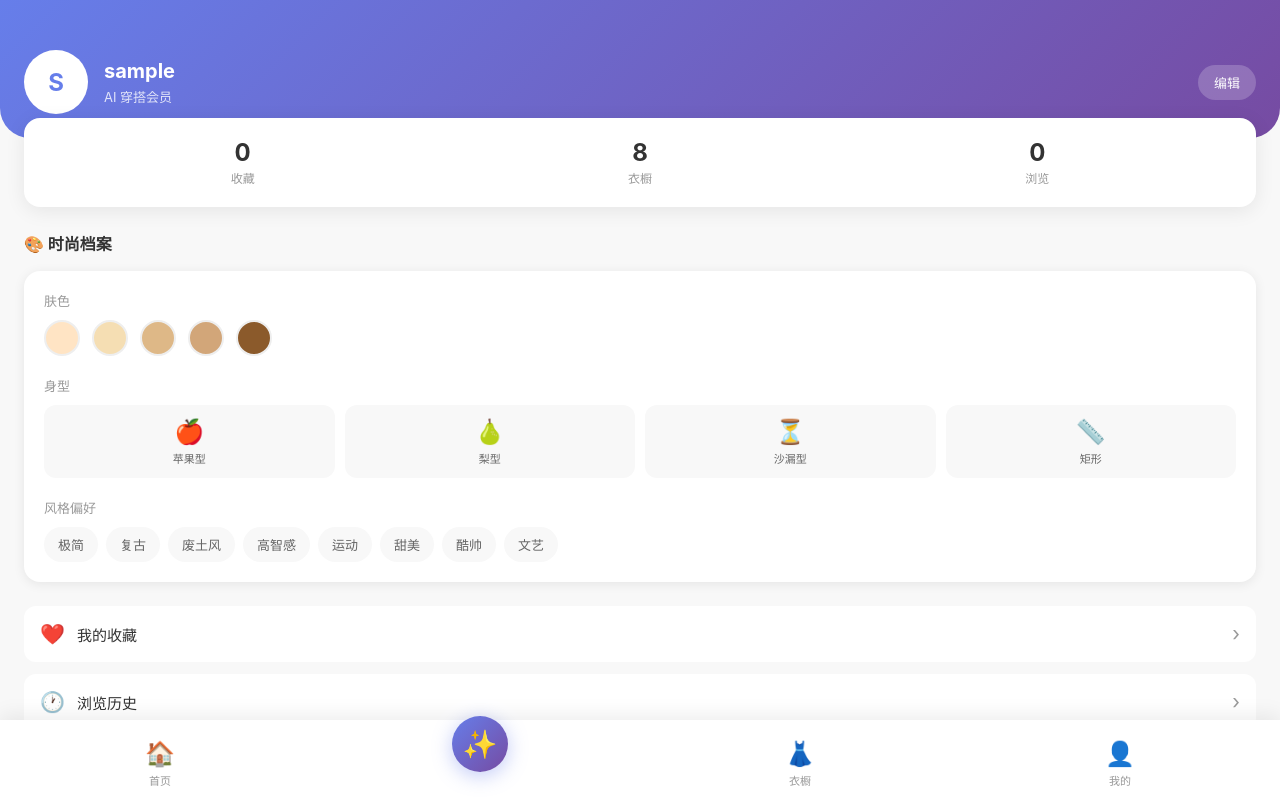
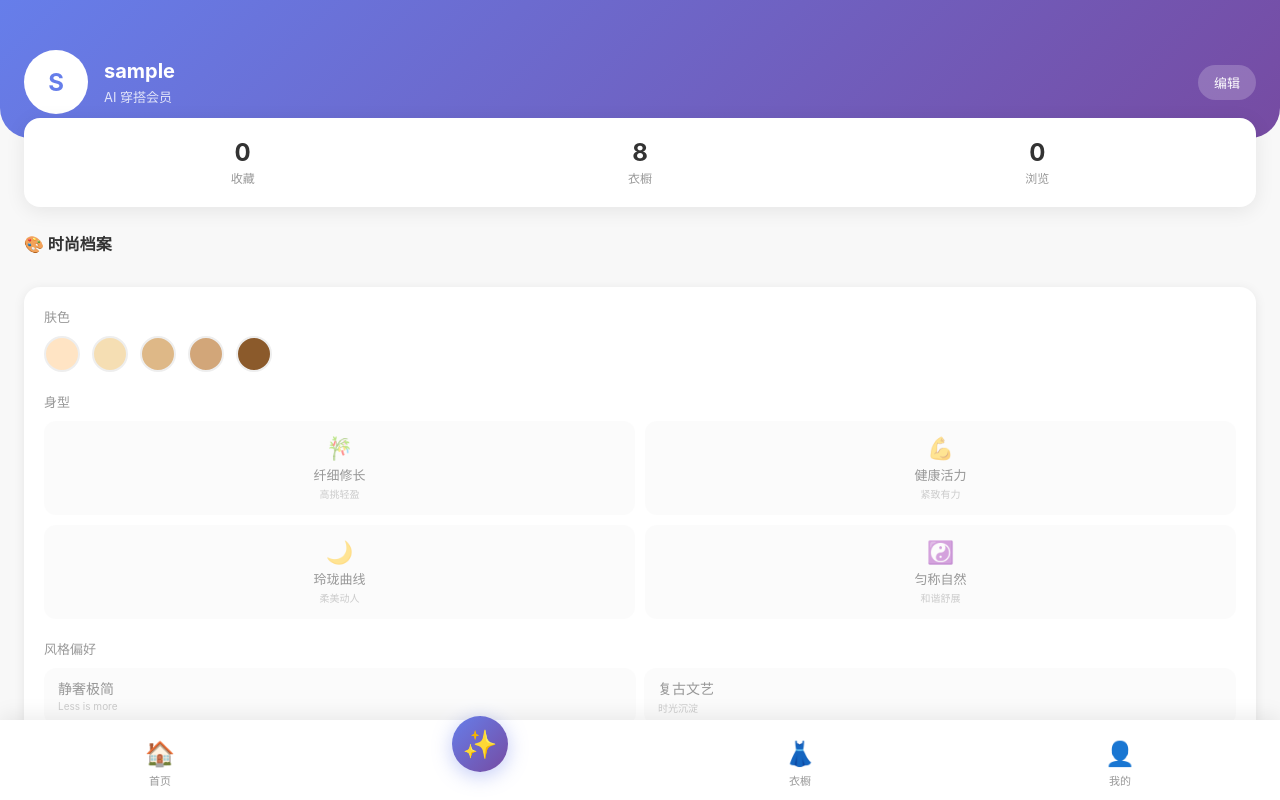
Before and after one commit to Hotpotfishsummer/db-homework-2026, a Vue app in the folder frontend/: page /profile in a window 1280 px wide. Shown: the top 800 px of the page. Built offline with nearby package versions, Linux system fonts and the light colour scheme; no server answers; sample sign-in values are in the browser's storage.

Commit message:
feat: 添加上传头像功能，优化profile界面

```diff
--- a/frontend/src/services/index.js
+++ b/frontend/src/services/index.js
@@ -4,3 +4,4 @@
 
 export * from './api'
 export * from './outfit'
+export * from './user'
--- /dev/null
+++ b/frontend/src/services/user.js
@@ -0,0 +1,107 @@
+/**
+ * 用户相关 Service
+ * 模拟网络请求，支持随时切换真实后端
+ */
+
+// 允许的图片格式
+const ALLOWED_TYPES = ['image/jpeg', 'image/png', 'image/jpg']
+// 最大文件大小 2MB
+const MAX_SIZE = 2 * 1024 * 1024
+
+/**
+ * 上传头像
+ * @param {File} file - 图片文件
+ * @returns {Promise<{code: number, data: {url: string}, msg: string}>}
+ */
+export const uploadAvatar = (file) => {
+  return new Promise((resolve, reject) => {
+    // 1. 前端校验
+    if (!ALLOWED_TYPES.includes(file.type)) {
+      reject({ code: 400, msg: '只支持 JPG/PNG 格式' })
+      return
+    }
+
+    if (file.size > MAX_SIZE) {
+      reject({ code: 400, msg: '图片大小不能超过 2MB' })
+      return
+    }
+
+    // 2. 模拟网络延迟 1.5s
+    setTimeout(() => {
+      // 模拟 5% 概率上传失败
+      if (Math.random() < 0.05) {
+        reject({ code: 500, msg: '网络拥堵，请重试' })
+        return
+      }
+
+      // 3. 读取文件为 Base64
+      const reader = new FileReader()
+      reader.onload = (e) => {
+        resolve({
+          code: 200,
+          data: { url: e.target.result },
+          msg: '上传成功'
+        })
+      }
+      reader.onerror = () => {
+        reject({ code: 500, msg: '文件读取失败' })
+      }
+      reader.readAsDataURL(file)
+    }, 1500)
+  })
+}
+
+/**
+ * 压缩图片
+ * @param {File} file - 原文件
+ * @param {number} quality - 质量 0-1
+ * @returns {Promise<string>} Base64
+ */
+export const compressImage = (file, quality = 0.8) => {
+  return new Promise((resolve, reject) => {
+    const img = new Image()
+    img.onload = () => {
+      const canvas = document.createElement('canvas')
+      const ctx = canvas.getContext('2d')
+
+      // 限制最大尺寸 200x200
+      const maxSize = 200
+      let { width, height } = img
+      if (width > maxSize || height > maxSize) {
+        if (width > height) {
+          height = (height / width) * maxSize
+          width = maxSize
+        } else {
+          width = (width / height) * maxSize
+          height = maxSize
+        }
+      }
+
+      canvas.width = width
+      canvas.height = height
+      ctx.drawImage(img, 0, 0, width, height)
+
+      resolve(canvas.toDataURL('image/jpeg', quality))
+    }
+    img.onerror = reject
+    img.src = URL.createObjectURL(file)
+  })
+}
+
+/**
+ * 验证图片
+ * @param {File} file
+ * @returns {{valid: boolean, error?: string}}
+ */
+export const validateImage = (file) => {
+  if (!file) {
+    return { valid: false, error: '请选择图片' }
+  }
+  if (!ALLOWED_TYPES.includes(file.type)) {
+    return { valid: false, error: '只支持 JPG/PNG 格式' }
+  }
+  if (file.size > MAX_SIZE) {
+    return { valid: false, error: '图片大小不能超过 2MB' }
+  }
+  return { valid: true }
+}
--- a/frontend/src/stores/user.js
+++ b/frontend/src/stores/user.js
@@ -1,4 +1,5 @@
 import { defineStore } from 'pinia'
+import { uploadAvatar } from '../services/user'
 
 export const useUserStore = defineStore('user', {
   state: () => ({
@@ -22,6 +23,28 @@ export const useUserStore = defineStore('user', {
   actions: {
     updateProfile(data) {
       this.profile = { ...this.profile, ...data }
+      this.persistProfile()
+    },
+
+    async updateAvatar(file) {
+      const res = await uploadAvatar(file)
+      if (res.code === 200) {
+        this.profile.avatar = res.data.url
+        this.persistProfile()
+        return res
+      }
+      throw new Error(res.msg)
+    },
+
+    persistProfile() {
+      localStorage.setItem('user_profile', JSON.stringify(this.profile))
+    },
+
+    loadProfile() {
+      const saved = localStorage.getItem('user_profile')
+      if (saved) {
+        this.profile = { ...this.profile, ...JSON.parse(saved) }
+      }
     },
 
     likeOutfit(outfit) {
--- a/frontend/src/views/ProfileView.vue
+++ b/frontend/src/views/ProfileView.vue
@@ -2,12 +2,18 @@
   <div class="profile-container">
     <div class="profile-header">
       <div class="avatar-section">
-        <div class="avatar">
-          {{ authStore.user?.username?.charAt(0)?.toUpperCase() || 'U' }}
+        <div class="avatar" @click="triggerAvatarUpload">
+          <img v-if="previewUrl || userStore.profile.avatar" :src="previewUrl || userStore.profile.avatar" alt="avatar" />
+          <span v-else>{{ authStore.user?.username?.charAt(0)?.toUpperCase() || 'U' }}</span>
+          <div v-if="uploading" class="avatar-overlay">
+            <div class="spinner"></div>
+          </div>
         </div>
+        <input ref="fileInput" type="file" accept="image/jpeg,image/png" hidden @change="onFileChange" />
         <div class="user-info">
           <h2>{{ authStore.user?.username || '用户' }}</h2>
           <p>AI 穿搭会员</p>
+          <p v-if="uploadError" class="upload-error">{{ uploadError }}</p>
         </div>
       </div>
       <button class="btn-edit" @click="editMode = !editMode">
@@ -31,9 +37,17 @@
     </div>
 
     <div class="style-profile-section">
-      <h3>🎨 时尚档案</h3>
+      <div class="section-header">
+        <h3>🎨 时尚档案</h3>
+        <span v-if="!editMode && hasCompleteProfile" class="save-hint">已保存</span>
+      </div>
 
-      <div class="profile-card">
+      <div class="profile-card" :class="{ editing: editMode }">
+        <!-- 编辑模式下显示提示 -->
+        <div v-if="editMode" class="edit-tip">
+          <span>✨ 点击选择，点击取消</span>
+        </div>
+
         <div class="profile-item">
           <label>肤色</label>
           <div class="color-options">
@@ -43,7 +57,7 @@
               class="color-chip"
               :class="{ active: userStore.profile.skinTone === tone.id }"
               :style="{ background: tone.color }"
-              @click="selectSkinTone(tone.id)"
+              @click="editMode && selectSkinTone(tone.id)"
             >
               <span v-if="userStore.profile.skinTone === tone.id">✓</span>
             </div>
@@ -57,11 +71,12 @@
               v-for="body in bodyTypes"
               :key="body.id"
               class="body-option"
-              :class="{ active: userStore.profile.bodyType === body.id }"
-              @click="selectBodyType(body.id)"
+              :class="{ active: userStore.profile.bodyType === body.id, disabled: !editMode }"
+              @click="editMode && selectBodyType(body.id)"
             >
               <span class="body-icon">{{ body.icon }}</span>
-              <span>{{ body.name }}</span>
+              <span class="body-name">{{ body.name }}</span>
+              <span class="body-desc">{{ body.desc }}</span>
             </div>
           </div>
         </div>
@@ -71,12 +86,13 @@
           <div class="style-tags">
             <div
               v-for="style in styleOptions"
-              :key="style"
+              :key="style.id"
               class="style-tag"
-              :class="{ active: userStore.profile.styles.includes(style) }"
-              @click="toggleStyle(style)"
+              :class="{ active: userStore.profile.styles.includes(style.id), disabled: !editMode }"
+              @click="editMode && toggleStyle(style.id)"
             >
-              {{ style }}
+              <span class="style-name">{{ style.label }}</span>
+              <span class="style-desc">{{ style.desc }}</span>
             </div>
           </div>
         </div>
@@ -110,13 +126,14 @@
 </template>
 
 <script setup>
-import { ref, onMounted } from 'vue'
+import { ref, computed, onMounted } from 'vue'
 import { useRouter } from 'vue-router'
 import { useAuthStore } from '../stores/auth'
 import { useUserStore } from '../stores/user'
 import { useWardrobeStore } from '../stores/wardrobe'
 import { useThemeStore } from '../stores/theme'
 import { useHaptics } from '../composables/useHaptics'
+import { validateImage } from '../services/user'
 import BottomNav from '../components/BottomNav.vue'
 
 const router = useRouter()
@@ -127,6 +144,14 @@ const themeStore = useThemeStore()
 const { trigger } = useHaptics()
 
 const editMode = ref(false)
+const uploading = ref(false)
+const uploadError = ref('')
+const previewUrl = ref('')
+const fileInput = ref(null)
+
+const hasCompleteProfile = computed(() => {
+  return userStore.profile.skinTone && userStore.profile.bodyType && userStore.profile.styles.length > 0
+})
 
 const skinTones = [
   { id: 'fair', color: '#ffe4c4' },
@@ -137,13 +162,22 @@ const skinTones = [
 ]
 
 const bodyTypes = [
-  { id: 'apple', name: '苹果型', icon: '🍎' },
-  { id: 'pear', name: '梨型', icon: '🍐' },
-  { id: 'hourglass', name: '沙漏型', icon: '⏳' },
-  { id: 'rectangle', name: '矩形', icon: '📏' }
+  { id: 'slim', name: '纤细修长', icon: '🎋', desc: '高挑轻盈' },
+  { id: 'athletic', name: '健康活力', icon: '💪', desc: '紧致有力' },
+  { id: 'curvy', name: '玲珑曲线', icon: '🌙', desc: '柔美动人' },
+  { id: 'balanced', name: '匀称自然', icon: '☯️', desc: '和谐舒展' }
 ]
 
-const styleOptions = ['极简', '复古', '废土风', '高智感', '运动', '甜美', '酷帅', '文艺']
+const styleOptions = [
+  { id: 'minimal', label: '静奢极简', desc: 'Less is more' },
+  { id: 'vintage', label: '复古文艺', desc: '时光沉淀' },
+  { id: 'urban', label: '都市通勤', desc: '利落干练' },
+  { id: 'outdoor', label: '户外机能', desc: '自由探索' },
+  { id: 'intellectual', label: '知识分子', desc: '书卷气息' },
+  { id: 'french', label: '慵懒法式', desc: '松弛优雅' },
+  { id: 'avantgarde', label: '前卫先锋', desc: '突破边界' },
+  { id: 'zen', label: '东方禅意', desc: '内敛雅致' }
+]
 
 onMounted(() => {
   authStore.checkAuth()
@@ -152,7 +186,37 @@ onMounted(() => {
     return
   }
   wardrobeStore.initMockData()
+  userStore.loadProfile()
 })
+
+const triggerAvatarUpload = () => {
+  fileInput.value?.click()
+}
+
+const onFileChange = async (e) => {
+  const file = e.target.files[0]
+  if (!file) return
+
+  // 校验
+  const validation = validateImage(file)
+  if (!validation.valid) {
+    uploadError.value = validation.error
+    return
+  }
+
+  uploadError.value = ''
+  uploading.value = true
+  previewUrl.value = URL.createObjectURL(file)
+
+  try {
+    await userStore.updateAvatar(file)
+    trigger('light')
+  } catch (err) {
+    uploadError.value = err.msg || '上传失败'
+  } finally {
+    uploading.value = false
+  }
+}
 
 const selectSkinTone = (id) => {
   trigger('light')
@@ -231,6 +295,43 @@ const handleLogout = () => {
   font-size: 24px;
   font-weight: bold;
   color: #667eea;
+  overflow: hidden;
+  cursor: pointer;
+  position: relative;
+}
+
+.avatar img {
+  width: 100%;
+  height: 100%;
+  object-fit: cover;
+}
+
+.avatar-overlay {
+  position: absolute;
+  inset: 0;
+  background: rgba(0, 0, 0, 0.5);
+  display: flex;
+  align-items: center;
+  justify-content: center;
+}
+
+.spinner {
+  width: 24px;
+  height: 24px;
+  border: 2px solid #fff;
+  border-top-color: transparent;
+  border-radius: 50%;
+  animation: spin 0.8s linear infinite;
+}
+
+@keyframes spin {
+  to { transform: rotate(360deg); }
+}
+
+.upload-error {
+  color: #ff4d4f;
+  font-size: 11px;
+  margin-top: 2px;
 }
 
 .user-info h2 {
@@ -292,6 +393,50 @@ const handleLogout = () => {
   margin-bottom: 16px;
 }
 
+.section-header {
+  display: flex;
+  justify-content: space-between;
+  align-items: center;
+  margin-bottom: 16px;
+}
+
+.save-hint {
+  font-size: 12px;
+  color: #52c41a;
+  background: rgba(82, 196, 26, 0.1);
+  padding: 4px 10px;
+  border-radius: 10px;
+}
+
+.edit-tip {
+  text-align: center;
+  padding: 8px;
+  margin-bottom: 12px;
+  background: linear-gradient(135deg, rgba(102, 126, 234, 0.1), rgba(118, 75, 162, 0.1));
+  border-radius: 8px;
+  font-size: 12px;
+  color: var(--text-secondary);
+}
+
+.profile-card.editing {
+  border: 2px dashed var(--accent-color);
+}
+
+.color-chip.disabled {
+  opacity: 0.5;
+  cursor: not-allowed;
+}
+
+.body-option.disabled {
+  opacity: 0.5;
+  cursor: not-allowed;
+}
+
+.style-tag.disabled {
+  opacity: 0.5;
+  cursor: not-allowed;
+}
+
 .profile-card {
   background: var(--bg-card);
   border-radius: 16px;
@@ -341,7 +486,7 @@ const handleLogout = () => {
 
 .body-options {
   display: grid;
-  grid-template-columns: repeat(4, 1fr);
+  grid-template-columns: repeat(2, 1fr);
   gap: 10px;
 }
 
@@ -349,8 +494,8 @@ const handleLogout = () => {
   display: flex;
   flex-direction: column;
   align-items: center;
-  gap: 4px;
-  padding: 12px 8px;
+  gap: 2px;
+  padding: 14px 10px;
   background: var(--bg-secondary);
   border-radius: 12px;
   cursor: pointer;
@@ -365,17 +510,25 @@ const handleLogout = () => {
   background: var(--primary-gradient);
 }
 
-.body-option.active span {
+.body-option.active .body-name,
+.body-option.active .body-desc {
   color: white;
 }
 
 .body-icon {
-  font-size: 24px;
+  font-size: 22px;
+  margin-bottom: 2px;
 }
 
-.body-option span:last-child {
-  font-size: 11px;
-  color: var(--text-secondary);
+.body-name {
+  font-size: 13px;
+  font-weight: 500;
+  color: var(--text-primary);
+}
+
+.body-desc {
+  font-size: 10px;
+  color: var(--text-tertiary);
 }
 
 .style-tags {
@@ -385,22 +538,42 @@ const handleLogout = () => {
 }
 
 .style-tag {
-  padding: 8px 14px;
+  display: flex;
+  flex-direction: column;
+  padding: 10px 14px;
   background: var(--bg-secondary);
-  border-radius: 20px;
-  font-size: 13px;
-  color: var(--text-secondary);
+  border-radius: 12px;
   cursor: pointer;
   transition: all 0.2s;
+  min-width: calc(50% - 4px);
 }
 
 .style-tag:active {
-  transform: scale(0.95);
+  transform: scale(0.98);
 }
 
 .style-tag.active {
   background: var(--primary-gradient);
+}
+
+.style-name {
+  font-size: 14px;
+  font-weight: 500;
+  color: var(--text-primary);
+}
+
+.style-desc {
+  font-size: 10px;
+  color: var(--text-tertiary);
+  margin-top: 2px;
+}
+
+.style-tag.active .style-name {
   color: white;
+}
+
+.style-tag.active .style-desc {
+  color: rgba(255, 255, 255, 0.8);
 }
 
 .menu-section {
```
Also changed, not shown: 2 other files (tests, documents, lock files or other folders).
